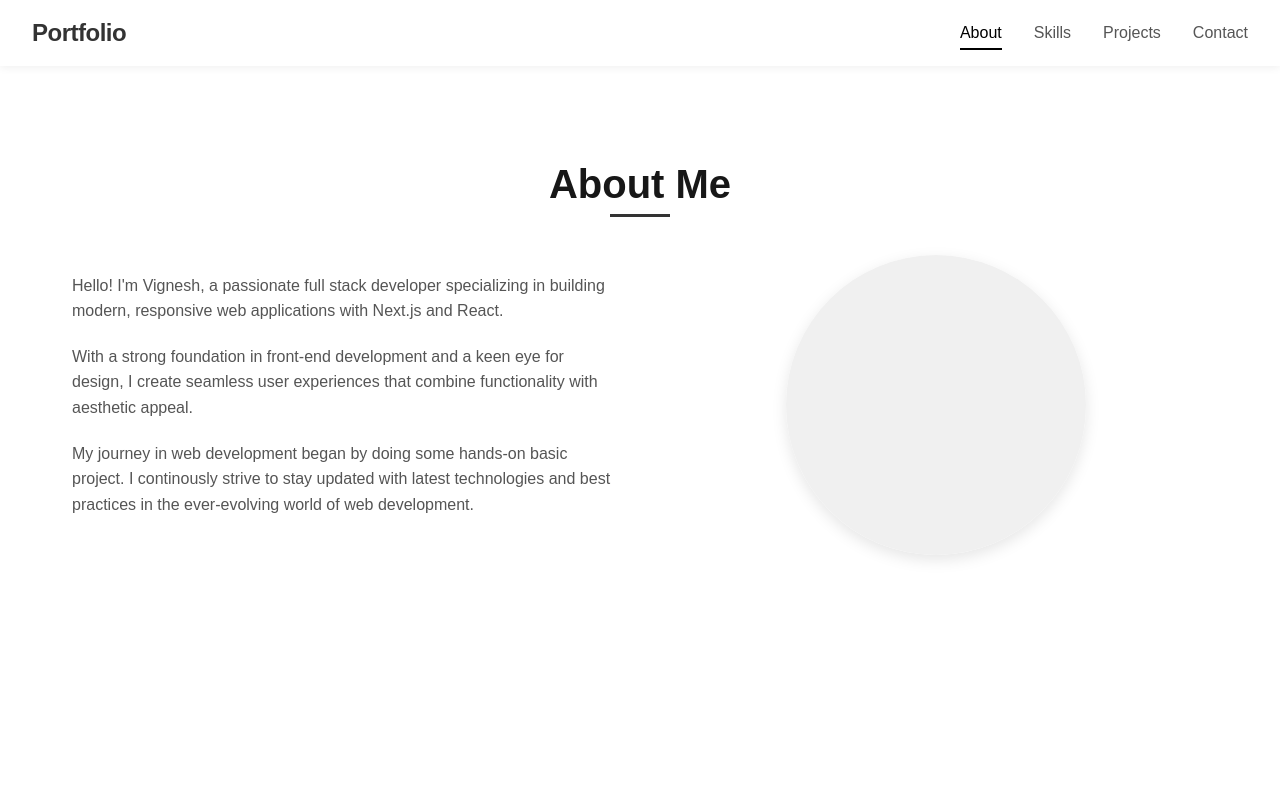
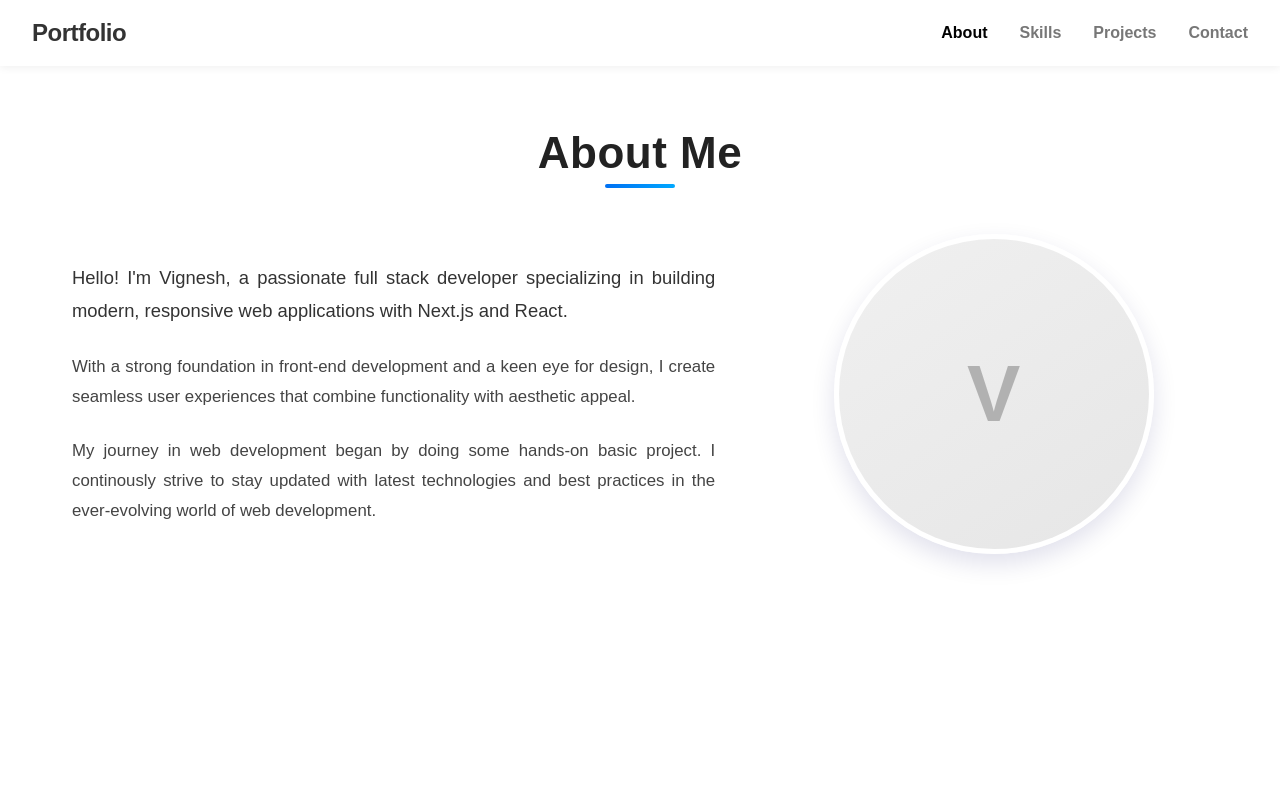
Before and after one commit to pyro-tarzan/portfolio-page, a Next.js app: page / in a window 1280 px wide. Shown: the top 800 px of the page. Built offline with nearby package versions, Linux system fonts and the light colour scheme.

Commit message:
Navbar, AboutSection structure and styles improvement

```diff
--- a/src/app/_components/ui/Navbar.tsx
+++ b/src/app/_components/ui/Navbar.tsx
@@ -1,6 +1,6 @@
 "use client";
 
-import React, { useState, useEffect } from "react";
+import React, { useState, useEffect, useRef } from "react";
 import styles from "@/app/_styles/ui/navbar.module.css";
 
 interface NavItem {
@@ -18,26 +18,47 @@ const navItems: NavItem[] = [
 const Navbar: React.FC = () => {
     const [activeSection, setActiveSection] = useState<string>("");
     const [menuOpen, setMenuOpen] = useState<boolean>(false);
+    const [scrolled, setScrolled] = useState<boolean>(false);
+    const [scrollProgress, setScrollProgress] = useState<number>(0);
+    const navRef = useRef<HTMLElement>(null);
 
     const scrollToSection = (id: string): void => {
         const element = document.getElementById(id);
 
         if (element) {
-            element.scrollIntoView({ behavior: "smooth" });
+            // element.scrollIntoView({ behavior: "smooth" });
+
+            const navHeight = navRef.current?.offsetHeight || 0;
+            const elementPosition = element.getBoundingClientRect().top + window.scrollY;
+
+            window.scrollTo({
+                top: elementPosition - navHeight,
+                behavior: "smooth"
+            });
             setActiveSection(id);
             setMenuOpen(false);
         }
     };
 
+    // HANDLE ACTIVE SECTION ON SCROLL
     useEffect(() => {
         let timeoutId: NodeJS.Timeout | null = null;
 
         const handleScroll = (): void => {
+            // UPDATE SCROLL STATE FOR STYLING
+            const scrollTop = window.scrollY;
+            setScrolled(scrollTop > 50);
+
+            // CALCULATE SCROLL PROGRESS
+            const windowHeight = document.documentElement.scrollHeight - document.documentElement.clientHeight;
+            const scrollPct = (scrollTop / windowHeight) * 100;
+            setScrollProgress(scrollPct);
 
             if (timeoutId) clearTimeout(timeoutId);
 
             timeoutId = setTimeout(() => {
-                const scrollPosition = window.scrollY + 100;
+                const navHeight = navRef.current?.offsetHeight || 0;
+                const scrollPosition = window.scrollY + navHeight + 50;
 
                 for (const item of navItems) {
                     const element = document.getElementById(item.id);
@@ -54,17 +75,52 @@ const Navbar: React.FC = () => {
             }, 100);
         };
 
+        // INTIAL CHECK FOR ACTIVE SECTION
         handleScroll();
 
-        window.addEventListener("scroll", handleScroll)
+        window.addEventListener("scroll", handleScroll);
+
+        // HANDLE RESIZE EVENTS TOO FOR BETTER RESPONSIVENESS
+        window.addEventListener("resize", handleScroll);
+
         return () => {
             window.removeEventListener("scroll", handleScroll);
+            window.removeEventListener("resize", handleScroll);
             if (timeoutId) clearTimeout(timeoutId)
         }
     }, []);
 
+    // CLOSE MENU WHEN CLICKING OUTSIDE
+    useEffect(() => {
+        const handleClickOutside = (event: MouseEvent) => {
+            if (menuOpen && navRef.current && !navRef.current.contains(event.target as Node)) {
+                setMenuOpen(false);
+            }
+        };
+
+        document.addEventListener("mousedown", handleClickOutside);
+        return () => {
+            document.removeEventListener("mousedown", handleClickOutside);
+        };
+    }, [menuOpen]);
+
+    useEffect(() => {
+        if (menuOpen) {
+            document.body.style.overflow = "hidden";
+        } else {
+            document.body.style.overflow = "";
+        }
+
+        return () => {
+            document.body.style.overflow = "";
+        };
+    }, [menuOpen]);
+
     return (
-        <nav className={styles.navigationBar}>
+        <nav
+            className={`${styles.navigationBar} ${scrolled ? styles.scrolled : ""} ${menuOpen ? styles.menuOpen : ""}`}
+            ref={navRef}
+        >
             <div className={styles.titleLogo}>Portfolio</div>
 
             <button
@@ -99,6 +155,13 @@ const Navbar: React.FC = () => {
                 ))}
 
             </ul>
+
+            {/* SCROLL PROGRESS INDICATOR */}
+            <div
+                className={styles.scrollProgress}
+                style={{ width: `${scrollProgress}%`}}
+                aria-hidden="true"
+            />
         </nav>
     )
 }
--- a/src/app/_styles/sections/sections.module.css
+++ b/src/app/_styles/sections/sections.module.css
@@ -1,22 +1,26 @@
 .section {
     min-height: 100vh;
-    padding: 6rem 0;
+    padding: 8rem 0;
     width: 100%;
     overflow: hidden;
+    position: relative;
 }
 
 .container {
     max-width: 1200px;
     margin: 0 auto;
     padding: 0 2rem;
+    width: 100%;
 }
 
 .sectionTitle {
-    font-size: 2.5rem;
-    font-weight: 700;
-    margin-bottom: 3rem;
+    font-size: 2.75rem;
+    font-weight: 800;
+    margin-bottom: 3.5rem;
     text-align: center;
     position: relative;
+    color: #222;
+    letter-spacing: .5px;
 }
 
 .sectionTitle::after {
@@ -25,46 +29,105 @@
     left: 50%;
     bottom: -10px;
     transform: translateX(-50%);
-    width: 60px;
-    height: 3px;
-    background-color: #333;
+    width: 70px;
+    height: 4px;
+    background: linear-gradient(90deg, #0070f3, #00a8ff);
+    border-radius: 2px;
 }
 
 /* About Section Styles */
 .content {
     display: flex;
-    gap: 3rem;
+    gap: 4rem;
     align-items: center;
+    position: relative;
 }
 
 .aboutText {
-    flex: 1;
+    flex: 1.2;
+    animation: fadeInLeft .8s ease-out;
 }
 
 .aboutText p {
-    margin-bottom: 1.25rem;
-    line-height: 1.6;
-    color: #555;
+    margin-bottom: 1.5rem;
+    line-height: 1.8;
+    color: #444;
+    font-size: 1.05rem;
+    text-align: justify;
+}
+
+.aboutText p:first-of-type {
+    font-size: 1.15rem;
+    font-weight: 500;
+    color: #333;
+}
+
+.aboutText p:last-child {
+    margin-bottom: 0;
 }
 
 .aboutImage {
-    flex: 1;
+    flex: .8;
     display: flex;
     justify-content: center;
+    align-items: center;
+    animation: fadeInRight .8s ease-out;
 }
 
 .imageContainer {
-    width: 300px;
-    height: 300px;
+    width: 320px;
+    height: 320px;
     border-radius: 50%;
     overflow: hidden;
-    box-shadow: 0 5px 15px rgba(0, 0, 0, 0.1);
+    box-shadow: 0 10px 25px rgba(0, 0, 100, 0.12);
+    border: 5px solid rgba(255, 255, 255, .8);
+    transition: transform .3s ease, box-shadow 0.3s ease;
+    position: relative;
+}
+
+.imageContainer:hover {
+    transform: translateY(-5px) scale(1.02);
+    box-shadow: 0 15px 35px rgba(0, 0, 100, .15);
 }
 
 .placeholderImage {
     width: 100%;
     height: 100%;
-    background-color: #f0f0f0;
+    background: linear-gradient(145deg, #f0f0f0, #e6e6e6);
+    position: relative;
+    display: flex;
+    justify-content: center;
+    align-items: center;
+    color: #999;
+}
+
+.placeholderImage::after {
+    content: "V";
+    font-size: 5rem;
+    font-weight: 700;
+    opacity: .7;
+}
+
+@keyframes fadeInLeft {
+    from {
+        opacity: 0;
+        transform: translateX(-20px);
+    }
+    to {
+        opacity: 1;
+        transform: translateX(0);
+    }
+}
+
+@keyframes fadeInRight {
+    from {
+        opacity: 0;
+        transform: translateX(20px);
+    }
+    to {
+        opacity: 1;
+        transform: translateX(0);
+    }
 }
 
 /* Skills Section Styles */
@@ -330,22 +393,31 @@
     .content,
     .contactContent {
         flex-direction: column;
-        gap: 2rem;
+        gap: 3rem;
     }
 
     .aboutImage {
         order: -1;
     }
+
+    .imageContainer {
+        width: 280px;
+        height: 280px;
+    }
 }
 
 @media (max-width: 768px) {
     .section {
-        padding: 4rem 0;
+        padding: 5rem 0;
     }
 
     .sectionTitle {
-        font-size: 2rem;
-        margin-bottom: 2rem;
+        font-size: 2.25rem;
+        margin-bottom: 2.5rem;
+    }
+
+    .aboutText p {
+        text-align: left;
     }
 
     .projectGrid {
@@ -355,6 +427,15 @@
 
 @media (max-width: 576px) {
     .container {
-        padding: 0 1.25rem;
+        padding: 0 1.5rem;
+    }
+
+    .imageContainer {
+        width: 240px;
+        height: 240px;
+    }
+
+    .sectionTitle {
+        font-size: 2rem;
     }
 }
--- a/src/app/_styles/ui/navbar.module.css
+++ b/src/app/_styles/ui/navbar.module.css
@@ -5,8 +5,10 @@
   padding: 1rem 2rem;
   background-color: rgba(255, 255, 255, 0.95);
   backdrop-filter: blur(10px);
-    position: sticky;
+  position: fixed;
   top: 0;
+  left: 0;
+  right: 0;
   z-index: 1000;
   box-shadow: 0 2px 8px rgba(0, 0, 0, 0.06);
   transition: all 0.3s ease;
@@ -30,10 +32,11 @@
 .navigationLinks li {
   font-size: 1rem;
   font-weight: 500;
-    color: #555;
+  color: #777;
   cursor: pointer;
   position: relative;
   padding: 0.5rem 0;
+  font-weight: 600;
   transition: color 0.3s ease;
 }
 
@@ -41,30 +44,9 @@
   color: #000;
 }
 
-  /* Underline effect for nav items */
-  .navigationLinks li::after {
-    content: '';
-    position: absolute;
-    width: 0;
-    height: 2px;
-    bottom: 0;
-    left: 0;
-    background-color: #333;
-    transition: width 0.3s ease;
-  }
-
-  .navigationLinks li:hover::after {
-    width: 100%;
-  }
-
   /* Active nav item */
 .navigationLinks li.active {
   color: #000;
-  }
-
-  .navigationLinks li.active::after {
-    width: 100%;
-    background-color: #000;
 }
 
 /* Hide mobile menu toggle by default */
@@ -75,7 +57,13 @@
   cursor: pointer;
   padding: 0.5rem;
   z-index: 1001;
+  outline: none;
 }
+
+/* .menuToggle:focus {
+  outline: 2px solid rgba(0, 0, 0, 0.1);
+  border-radius: 4px;
+} */
 
 .hamburgerLine {
   display: block;
@@ -84,6 +72,18 @@
   margin: 5px 0;
   background-color: #333;
   transition: transform 0.3s ease, opacity 0.3s ease;
+  border-radius: 2px;
+}
+
+/* Scroll indicator - optional visual enhancement */
+.scrollProgress {
+  position: absolute;
+  height: 3px;
+  background: linear-gradient(to right, #333, #666);
+  bottom: 0;
+  left: 0;
+  width: 0%;
+  transition: width .1s;
 }
 
 /* Media query for responsive design */
@@ -102,35 +102,36 @@
   .navigationLinks {
     position: fixed;
     top: 0;
-      right: 0;
+    right: -100%;
     height: 100vh;
-      width: 0;
-      overflow: hidden;
+    width: 35%;
+    overflow-y: auto;
     flex-direction: column;
     background-color: white;
-      box-shadow: -2px 0 10px rgba(0, 0, 0, 0.1);
+    box-shadow: -5px 0 15px rgba(0, 0, 0, 0.1);
     padding: 5rem 0 2rem 0;
-      transition: width 0.3s ease, padding 0.3s ease;
+    transition: right .3s ease;
     gap: 1.5rem;
     align-items: center;
   }
 
   .navigationLinks.menuOpen {
-      width: 75%;
+    right: 0;
     padding-left: 2rem;
     padding-right: 2rem;
+    z-index: 1000;
   }
 
   /* Animate hamburger to X when menu is open */
-    .menuOpen + .menuToggle .hamburgerLine:nth-child(1) {
+  .menuToggle[aria-expanded="true"] .hamburgerLine:nth-child(1) {
     transform: translateY(7px) rotate(45deg);
   }
 
-    .menuOpen + .menuToggle .hamburgerLine:nth-child(2) {
+  .menuToggle[aria-expanded="true"] .hamburgerLine:nth-child(2) {
     opacity: 0;
   }
 
-    .menuOpen + .menuToggle .hamburgerLine:nth-child(3) {
+  .menuToggle[aria-expanded="true"] .hamburgerLine:nth-child(3) {
     transform: translateY(-7px) rotate(-45deg);
   }
 
@@ -138,16 +139,11 @@
   .navigationLinks li {
     width: 100%;
     text-align: center;
+    padding: .75rem 0;
   }
 
-    .navigationLinks li::after {
-      width: 0;
-      left: 50%;
-      transform: translateX(-50%);
-    }
-
-    .navigationLinks li.active::after {
-      width: 30%;
+  .navigationLinks li:last-child {
+    border-bottom: none;
   }
 }
 
```
Lines whose indentation alone changed are shown as unchanged.
